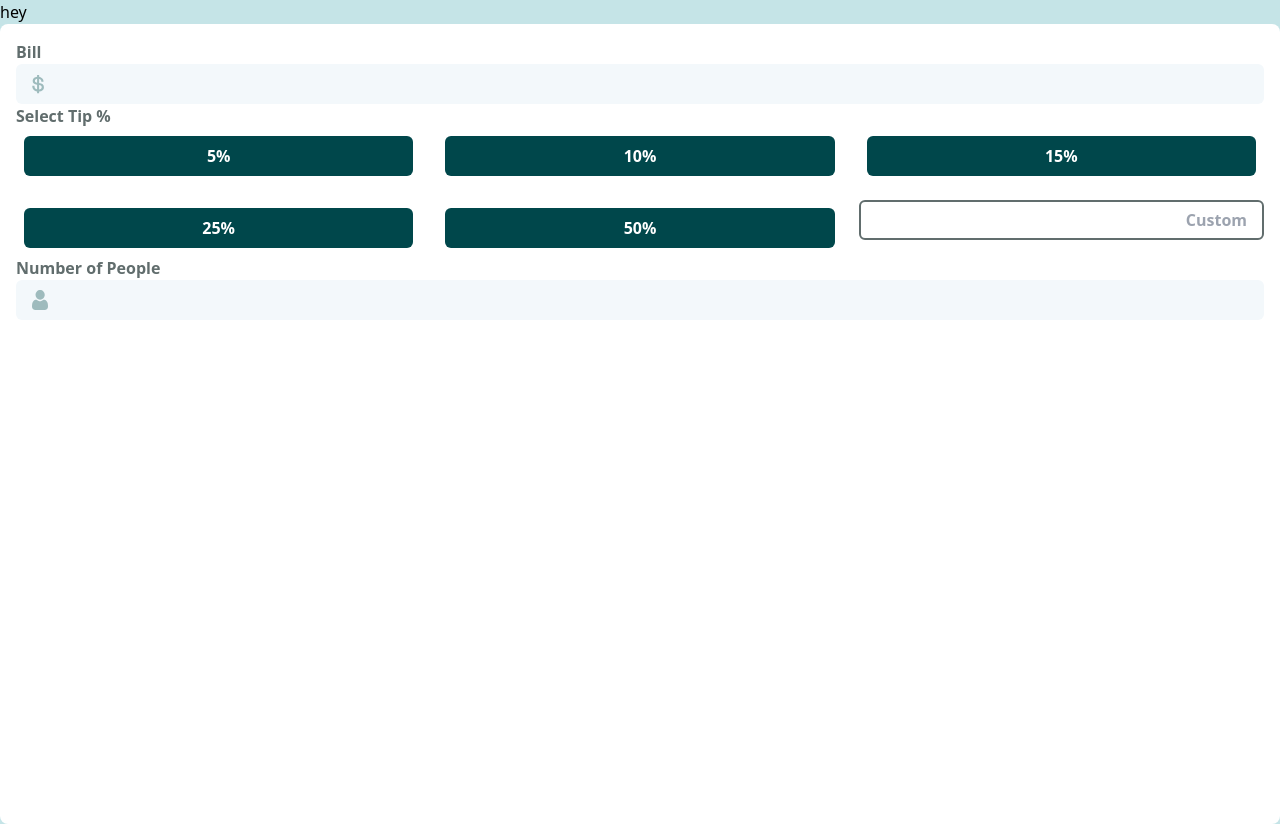
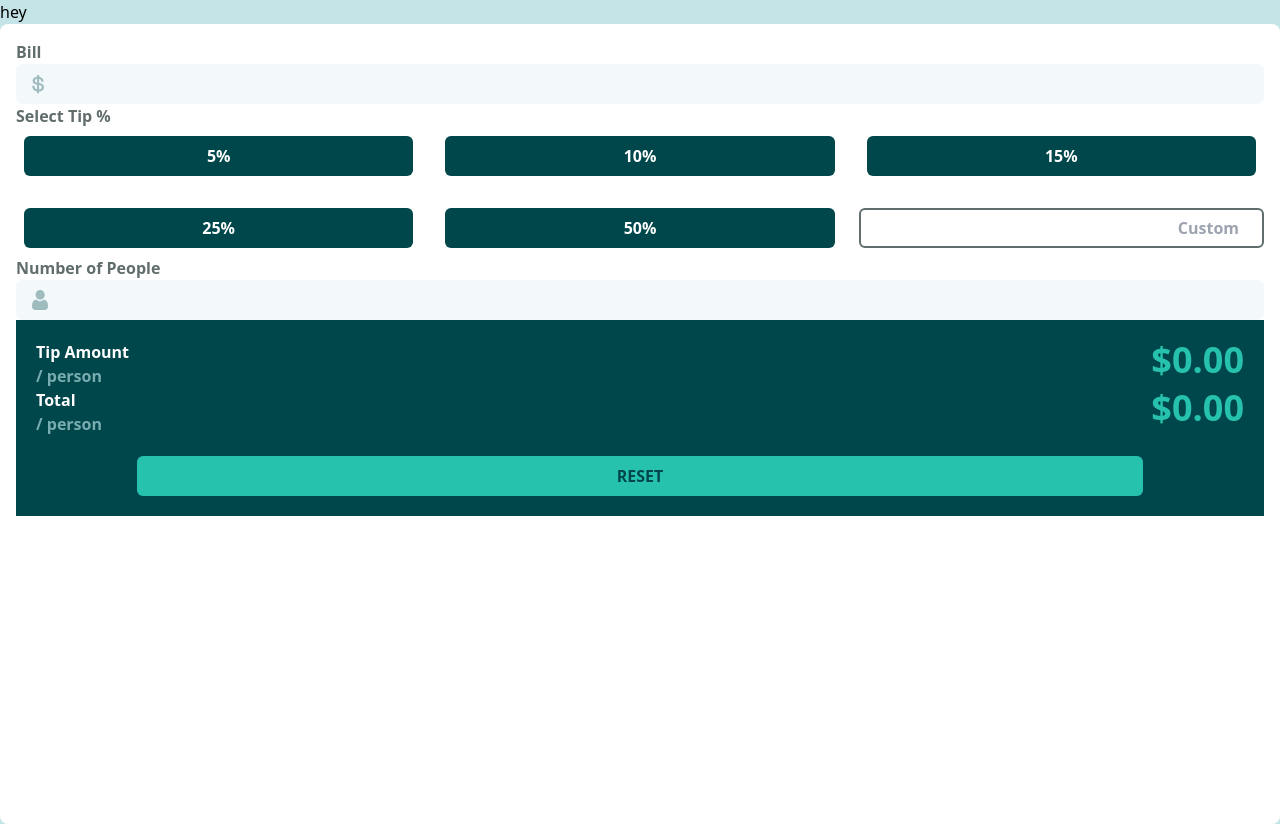
Before and after one commit to muratcan-yuksel/-datarockets-tip-calculator-, a React (Vite) app: page / in a window 1280 px wide. Built offline with nearby package versions, Linux system fonts and the light colour scheme.

Commit message:
output design added.

```diff
--- a/src/components/Input.tsx
+++ b/src/components/Input.tsx
@@ -10,7 +10,7 @@ type Props = {
 
 const Input = ({ bill, people }: Props) => {
   return (
-    <div>
+    <div className="">
       {" "}
       <UserInput value={bill} propType="bill" />
       <SelectTip />
--- /dev/null
+++ b/src/components/Output.tsx
@@ -0,0 +1,26 @@
+import React from "react";
+
+const Output = () => {
+  const values = [
+    { title: "Tip Amount", amount: "$0.00" },
+    { title: "Total", amount: "$0.00" },
+  ];
+  return (
+    <div className="bg-[#00474B] text-white font-bold flex flex-col  justify-center p-5">
+      {values.map((value) => (
+        <div className="flex justify-between">
+          <div>
+            <h2> {value.title} </h2>
+            <h3 className="text-[#77adb0]">/ person</h3>
+          </div>
+          <h1 className="text-[#26C2AD] text-4xl">{value.amount}</h1>
+        </div>
+      ))}
+      <button className="bg-[#26C2AD] self-center text-[#00474B] rounded-md w-10/12 h-10 mt-5">
+        RESET
+      </button>
+    </div>
+  );
+};
+
+export default Output;
--- a/src/components/SelectTip.tsx
+++ b/src/components/SelectTip.tsx
@@ -24,10 +24,11 @@ const SelectTip = () => {
             setActiveTip={setActiveTip}
           />
         ))}
+        {/* custom tip  */}
         <input
           type="number"
           placeholder="Custom"
-          className="border-2 border-[#616D6D] rounded-md text-right  h-[40px] text-[#616D6D] font-bold self-start"
+          className="border-2 border-[#616D6D] rounded-md text-right mt-2 pr-2 h-[40px] text-[#616D6D] font-bold self-start"
         />
       </div>
     </div>
--- a/src/components/Whiteboard.tsx
+++ b/src/components/Whiteboard.tsx
@@ -1,10 +1,13 @@
 import React from "react";
 import Input from "./Input.tsx";
+import Output from "./Output.tsx";
 
 const Whiteboard = () => {
   return (
     <div className="h-screen bg-white rounded-lg p-4">
-      <Input />
+      {/* pass dummy props */}
+      <Input bill={0} people={0} propType={"bill"} />
+      <Output />
     </div>
   );
 };
```
